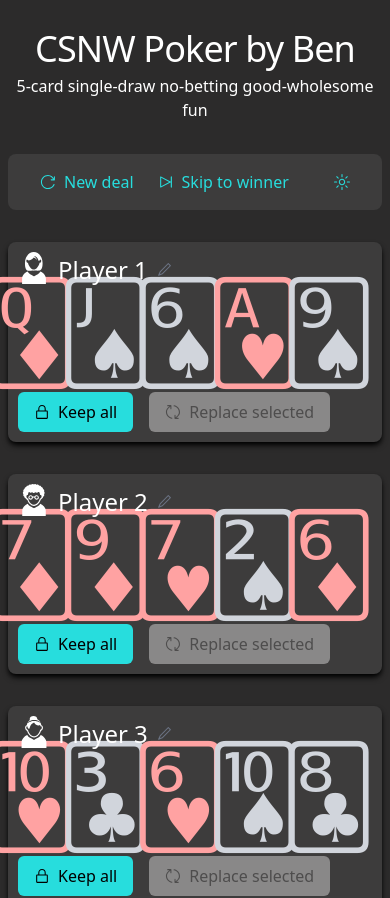
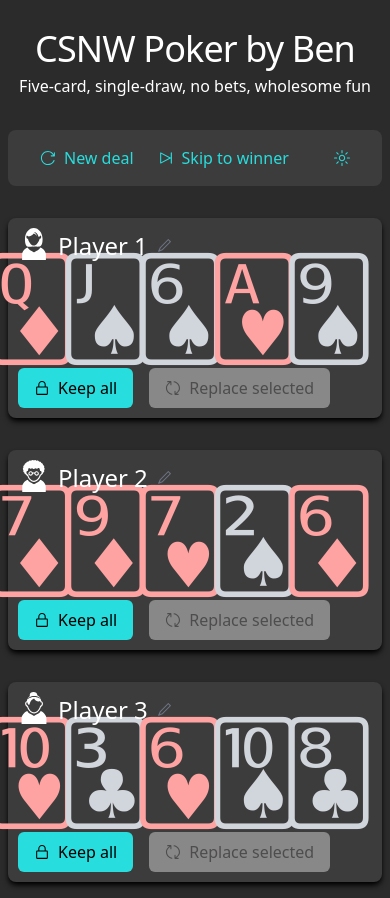
Before and after one commit to bensbits91/csnw-bb-poker, a React (Vite) app in the folder client/: page / in a window 390 px wide. Shown: the top 898 px of the page. Built offline with nearby package versions, Linux system fonts and the light colour scheme.

Commit message:
better RWD for tablet and landscape phone

```diff
--- a/client/src/components/game/Game.tsx
+++ b/client/src/components/game/Game.tsx
@@ -35,7 +35,7 @@ export function Game() {
             onEndClick={handleEndNowClick}
          />
          {/* Table */}
-         <div className="grid gap-8 md:grid-cols-2">
+         <div className="grid gap-8 lg:grid-cols-2">
             {hands.map((hand, index) => (
                /* Player */
                <Hand
--- a/client/src/components/game/GameHeader.tsx
+++ b/client/src/components/game/GameHeader.tsx
@@ -16,7 +16,7 @@ export function GameHeader() {
             CSNW Poker by Ben
          </Heading>
          <p className="text-center">
-            5-card single-draw no-betting good-wholesome fun
+            Five-card, single-draw, no bets, wholesome fun
          </p>
       </div>
    );
--- a/client/src/components/hand/Hand.tsx
+++ b/client/src/components/hand/Hand.tsx
@@ -81,7 +81,7 @@ export function Hand({
       <article
          aria-labelledby={`player-${pIndex}-header`}
          className={clsx(
-            'relative flex flex-col gap-4 rounded-lg border-2 p-2 shadow-md md:p-6',
+            'relative flex flex-col gap-4 rounded-lg border-2 p-2 shadow-md sm:py-6 sm:px-20 md:px-6',
             isDarkMode
                ? 'bg-elevated-dark-1 shadow-dark-1'
                : 'bg-elevated-1 shadow-1',
```
